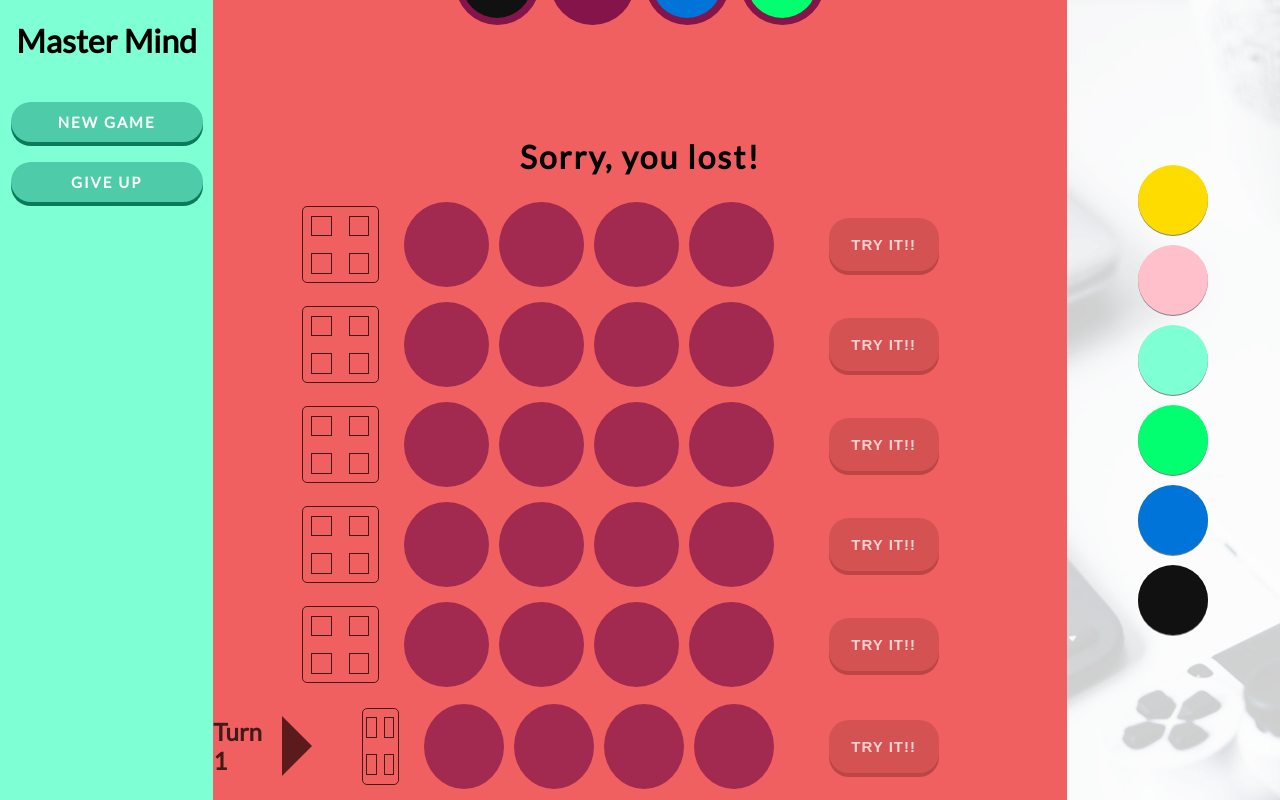
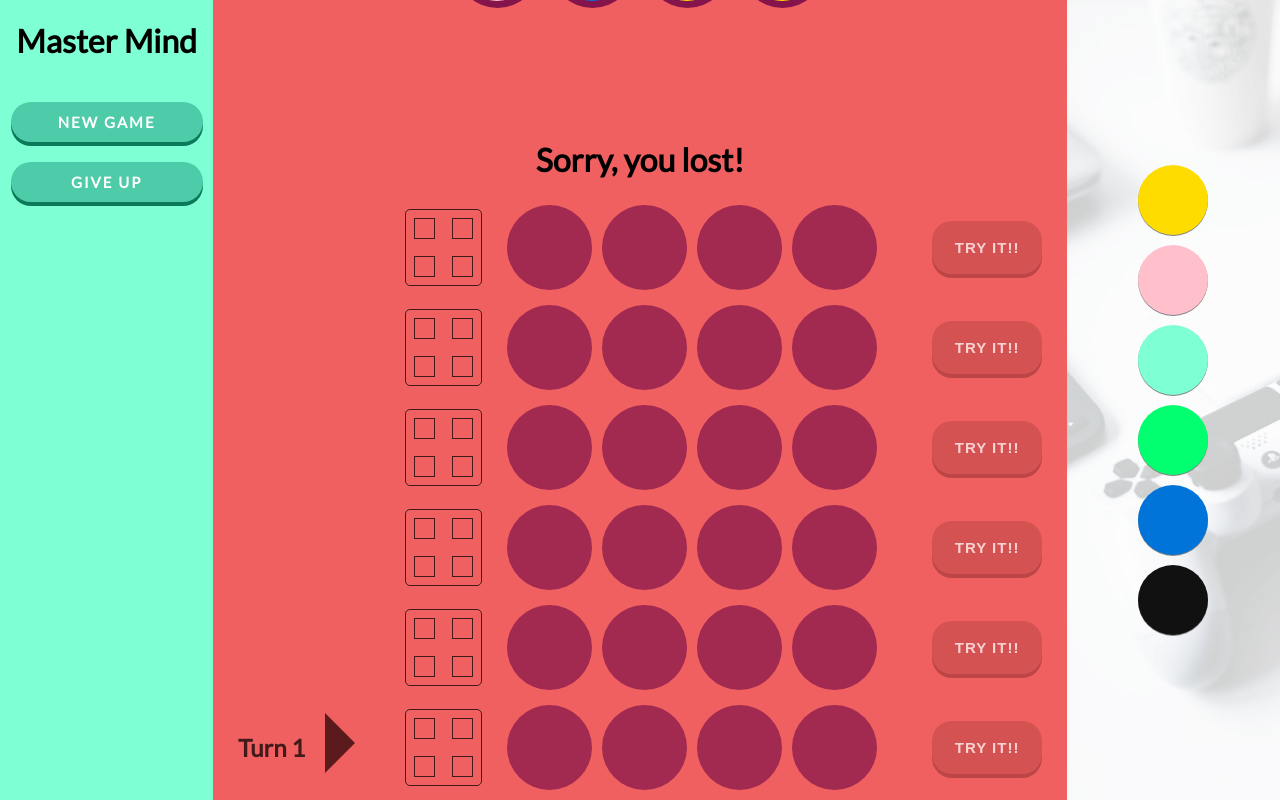
Before and after one commit to michaelkosak2606/masterMindGameWithReact, a React (Create React App) app: page / in a window 1280 px wide. Both pictures are taken after a click on the element "GIVE UP". Built offline with nearby package versions, Linux system fonts and the light colour scheme.

Commit message:
added GameEndMessage.js, refactored HiddenColors, improved css for fluent animations and transitions

```diff
--- a/public/index.html
+++ b/public/index.html
@@ -5,37 +5,13 @@
     <link rel="shortcut icon" href="%PUBLIC_URL%/favicon.ico">
     <meta name="viewport" content="width=device-width, initial-scale=1, shrink-to-fit=no">
     <meta name="theme-color" content="#000000">
-    <!--
-      manifest.json provides metadata used when your web app is added to the
-      homescreen on Android. See https://developers.google.com/web/fundamentals/web-app-manifest/
-    -->
+
     <link rel="manifest" href="%PUBLIC_URL%/manifest.json">
     <link href="https://fonts.googleapis.com/css?family=Lato" rel="stylesheet">
-    <!--
-      Notice the use of %PUBLIC_URL% in the tags above.
-      It will be replaced with the URL of the `public` folder during the build.
-      Only files inside the `public` folder can be referenced from the HTML.
 
-      Unlike "/favicon.ico" or "favicon.ico", "%PUBLIC_URL%/favicon.ico" will
-      work correctly both with client-side routing and a non-root public URL.
-      Learn how to configure a non-root public URL by running `npm run build`.
-    -->
-    <title>React App</title>
+    <title>Master Mind</title>
   </head>
   <body>
-    <noscript>
-      You need to enable JavaScript to run this app.
-    </noscript>
     <div id="root"></div>
-    <!--
-      This HTML file is a template.
-      If you open it directly in the browser, you will see an empty page.
-
-      You can add webfonts, meta tags, or analytics to this file.
-      The build step will place the bundled scripts into the <body> tag.
-
-      To begin the development, run `npm start` or `yarn start`.
-      To create a production bundle, use `npm run build` or `yarn build`.
-    -->
   </body>
 </html>
--- a/src/App.css
+++ b/src/App.css
@@ -76,9 +76,8 @@
 
 .gameRow{
   display: flex;
-  width: 85%;
   align-items: center;
-  justify-content:flex-end;
+  justify-content:center;
   margin-bottom: 5px;
 }
 
@@ -90,8 +89,9 @@
 .side-board{
   grid-column: span 2;
   display:flex;
-  background-image: url("images/sideBoardOp1.png");
-  background-repeat: no-repeat;
+  background-image: url("images/sideBoardOp1.png") ;
+  background-size: auto 100%;
+
   flex-direction: column;
   align-items: center;
   justify-content: center;
@@ -161,6 +161,11 @@
   border: 1px solid black;
 }
 
+.right-arrow-container{
+  display: flex;
+  transition: opacity 0.3s ease-out;
+}
+
 .arrow-right {
   width: 0;
   height: 0;
@@ -170,12 +175,19 @@
   margin-left: 20px;
 }
 
-.hiddenColorsContainer{
+.game-end-message{
+  display: flex;
+  justify-content: center;
+  /* margin: 5px; */
+  transition: opacity 1.7s ease-out;
+}
+
+.hidden-colors-container{
   flex-grow: 1;
   align-items: center;
   margin-top: 0;
   display: flex;
-  flex-direction: column-reverse;
+  flex-direction: column;
   letter-spacing:2px;
 }
 
@@ -187,10 +199,10 @@
   margin-right: 20px;
 }
 
-.hiddenColorsBoard{
+.hidden-colors-board{
   display: flex;
   height: 120px;
-  width: 80%;
+  width: 100%;
   color: white;
   background-color: #ab3c3c;
   justify-content: center;
@@ -199,9 +211,10 @@
   border-bottom-left-radius: 15%;
 }
 
-.hiddenColors{
+.hidden-colors{
   display: flex;
   animation: slideUp 0s ease-out forwards;
+  transition: opacity 0.5s ease-in;
 }
 
 @keyframes slideUp {
@@ -209,7 +222,7 @@
     transform: translateY(0px)
   }
   100%{
-    transform: translateY(-85px)
+    transform: translateY(-105px)
   }
 }
 
@@ -235,7 +248,3 @@
       margin-bottom: -3px;
     }
 }
-
-.game-end-message{
-  transition: all 1.7s ease-out;
-}
--- a/src/App.js
+++ b/src/App.js
@@ -4,6 +4,7 @@ import GameRow from './components/GameRow'
 import HiddenColors from './components/HiddenColors'
 import SideBoard from './components/SideBoard'
 import LoadingCirlce from "./components/LoadingCircle";
+import GameEndMessage from "./components/GameEndMessage";
 
 import './App.css';
 
@@ -13,6 +14,7 @@ class App extends Component {
     gameEndMessage: "Text",
     gameEnded: false,
     hiddenColors: ['transparent', 'transparent', 'transparent', 'transparent'],
+    showHiddenColors: false,
     turn: 0,
     gamerows: [
       {
@@ -179,7 +181,8 @@ class App extends Component {
       this.setState({
         gamerows: gamerows,
         gameEnded: true,
-        gameEndMessage: "You won, congratulations! :)"
+        gameEndMessage: "You won, congratulations! :)",
+        showHiddenColors: true
       })
 
     } else if (JSON.stringify(guessedColors) !== JSON.stringify(["black", "black", "black", "black"]) && this.state.turn === 5) {
@@ -224,7 +227,8 @@ class App extends Component {
       gamerows: gamerows,
       gameEnded: false,
       gameEndMessage: "Text",
-      loading: true
+      loading: true,
+      showHiddenColors: false
     }, () => this.loadingReady())
   }
   gameEnded = () => {
@@ -236,12 +240,12 @@ class App extends Component {
         gameEnded: true,
         gamerows: gamerows,
         gameEndMessage: "Sorry, you lost!"
-      })
+      }, () => setTimeout(() => this.setState({ showHiddenColors: true }), 500)
+      )
     }
   }
   loadingReady = () => {
-    this.fillHiddenColors()
-    setTimeout(() => this.setState({ loading: false }), 1200)
+    setTimeout(() => this.setState({ loading: false }, () => { this.fillHiddenColors() }), 1200)
   }
 
   componentDidMount() {
@@ -251,22 +255,24 @@ class App extends Component {
     const loadingMessage = this.state.loading ? <LoadingCirlce /> : "Good Luck!"
 
     const slideClass = this.state.gameEnded ? "slide-out" : ""
-    const opacityHiddenColors = this.state.gameEnded ? "1" : "0"
-    const gameboard = this.state.gamerows.map((row, index) => {
+    const opacityHiddenColors = this.state.showHiddenColors ? "1" : "0"
+
+
+    const gameRows = this.state.gamerows.map((row, index) => {
       const checkTurnNumber = this.state.turn === index
       return (
         <GameRow
           key={index}
           onDragOver={this.onDragOverHandler}
           onDrop={this.onDropHandler}
-          data={this.state.gamerows[index].colors}
+          colors={this.state.gamerows[index].colors}
           clickable={row.status}
           nextRound={this.checkSameColors}
           checkTurnNumber={checkTurnNumber}
           turn={this.state.turn}
           guessedColors={this.state.gamerows[index].guessedColors}
           onDragOut={this.onDragOutHandler}
-
+          opacity={index}
         />
       )
     })
@@ -275,7 +281,6 @@ class App extends Component {
 
     return (
       <div className="App">
-
         <InfoBoard
           turnNumber={this.state.turn}
           newGame={this.newGame}
@@ -283,7 +288,11 @@ class App extends Component {
         />
 
         <div className="gameboard">
-          {gameboard}
+          {gameRows}
+          <GameEndMessage
+            gameEnded={this.state.gameEnded}
+            gameEndMessage={this.state.gameEndMessage}
+          />
           <HiddenColors
             hiddenColors={this.state.hiddenColors}
             opacity={opacityHiddenColors}
--- /dev/null
+++ b/src/components/GameEndMessage.js
@@ -0,0 +1,17 @@
+import React, { Component } from 'react'
+
+export class GameEndMessage extends Component {
+    render() {
+        const opacity = this.props.gameEnded ? "1" : "0"
+        const gameEndMessage = this.props.gameEndMessage === "Text" ? "" : "game-end-message"
+
+
+        return (
+            <div className={gameEndMessage} style={{ opacity: opacity }}>
+                <h1> {this.props.gameEndMessage} </h1>
+            </div>
+        )
+    }
+}
+
+export default GameEndMessage
--- a/src/components/GameRow.js
+++ b/src/components/GameRow.js
@@ -3,7 +3,7 @@ import Button from './Button'
 
 export class GameRow extends Component {
     render() {
-        const colorFields = this.props.data.map(colorField => {
+        const colorFields = this.props.colors.map(colorField => {
             return (
                 <div
                     className="gameCircle"
@@ -21,16 +21,17 @@ export class GameRow extends Component {
                 </div>
             )
         })
-        const turnNumber = this.props.checkTurnNumber ?
-            <h2>Turn {this.props.turn + 1}</h2> : null
 
-        const rightArrow = this.props.checkTurnNumber ?
-            <div className="arrow-right"></div> : null
-
+        const opacity = this.props.opacity === this.props.turn ? "1" : "0"
+        const rightArrowAndTurn =
+            <div className="right-arrow-container" style={{ opacity: opacity }}>
+                <h2>Turn {this.props.turn + 1}</h2>
+                <div className="arrow-right"></div>
+            </div>
         return (
             <div className={`gameRow  gameRow-moz ${this.props.clickable}`}>
-                {turnNumber}
-                {rightArrow}
+
+                {rightArrowAndTurn}
                 <div className="hits">
                     <div
                         className="square"
--- a/src/components/HiddenColors.js
+++ b/src/components/HiddenColors.js
@@ -2,8 +2,7 @@ import React, { Component } from 'react'
 
 export class HiddenColors extends Component {
     render() {
-        const gameEndMessage = this.props.gameEndMessage === "Text" ? "" : "game-end-message"
-        const opacity = this.props.gameEnded ? "1" : "0"
+
         const hiddenColorsRow = this.props.hiddenColors.map((hiddenColor, index) => {
             return (
                 <div
@@ -19,15 +18,14 @@ export class HiddenColors extends Component {
             )
         })
         return (
-            <div className="hiddenColorsContainer">
-                <h1 style={{ opacity: opacity }} className={gameEndMessage}>{this.props.gameEndMessage}</h1>
-                <div className="hiddenColors hiddenColors-moz" style={{ opacity: this.props.opacity }}>
-                    {hiddenColorsRow}
-                </div>
-                <div className={"hiddenColorsBoard  hiddenColorsBoard-moz " + this.props.slideOut}>
+            <div className="hidden-colors-container">
+                <div className={"hidden-colors-board " + this.props.slideOut}>
                     <h1 >
                         {this.props.loadingMessage}
                     </h1>
+                </div>
+                <div className="hidden-colors" style={{ opacity: this.props.opacity }}>
+                    {hiddenColorsRow}
                 </div>
             </div>
         )
--- a/src/index.js
+++ b/src/index.js
@@ -6,7 +6,4 @@ import * as serviceWorker from './serviceWorker';
 
 ReactDOM.render(<App />, document.getElementById('root'));
 
-// If you want your app to work offline and load faster, you can change
-// unregister() to register() below. Note this comes with some pitfalls.
-// Learn more about service workers: http://bit.ly/CRA-PWA
 serviceWorker.unregister();
```
